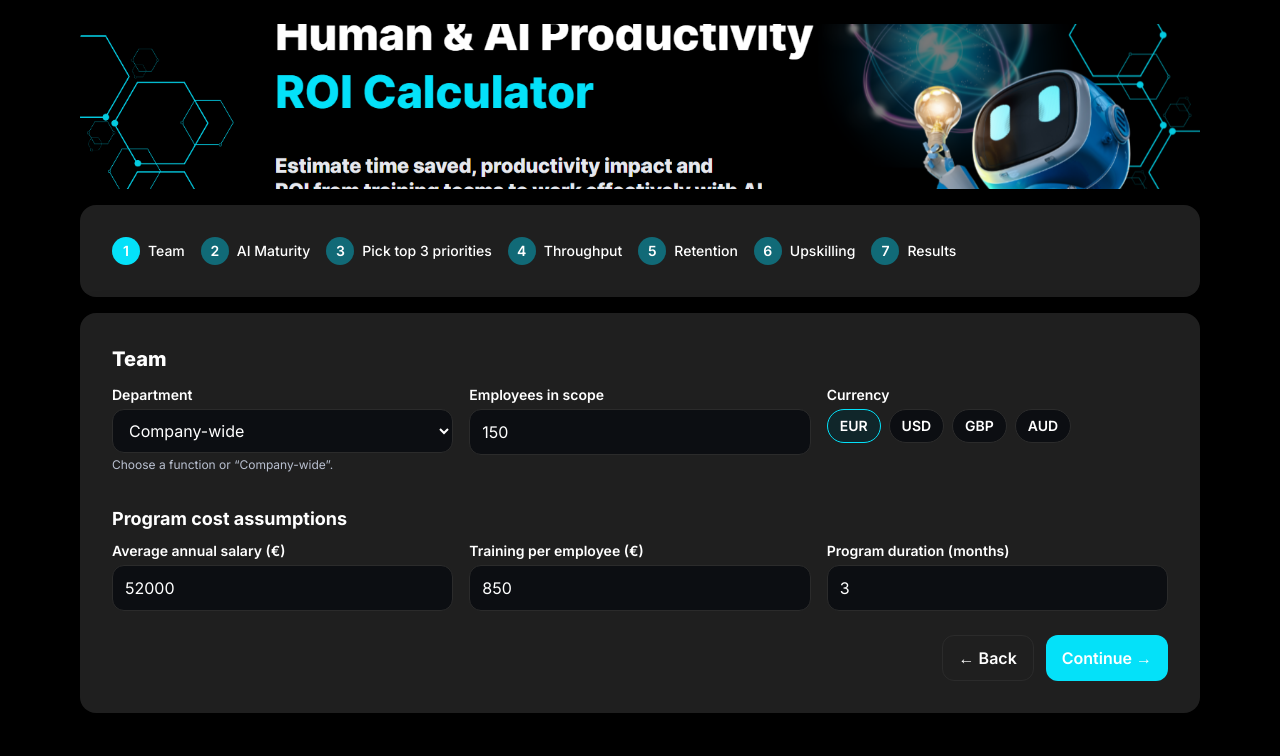
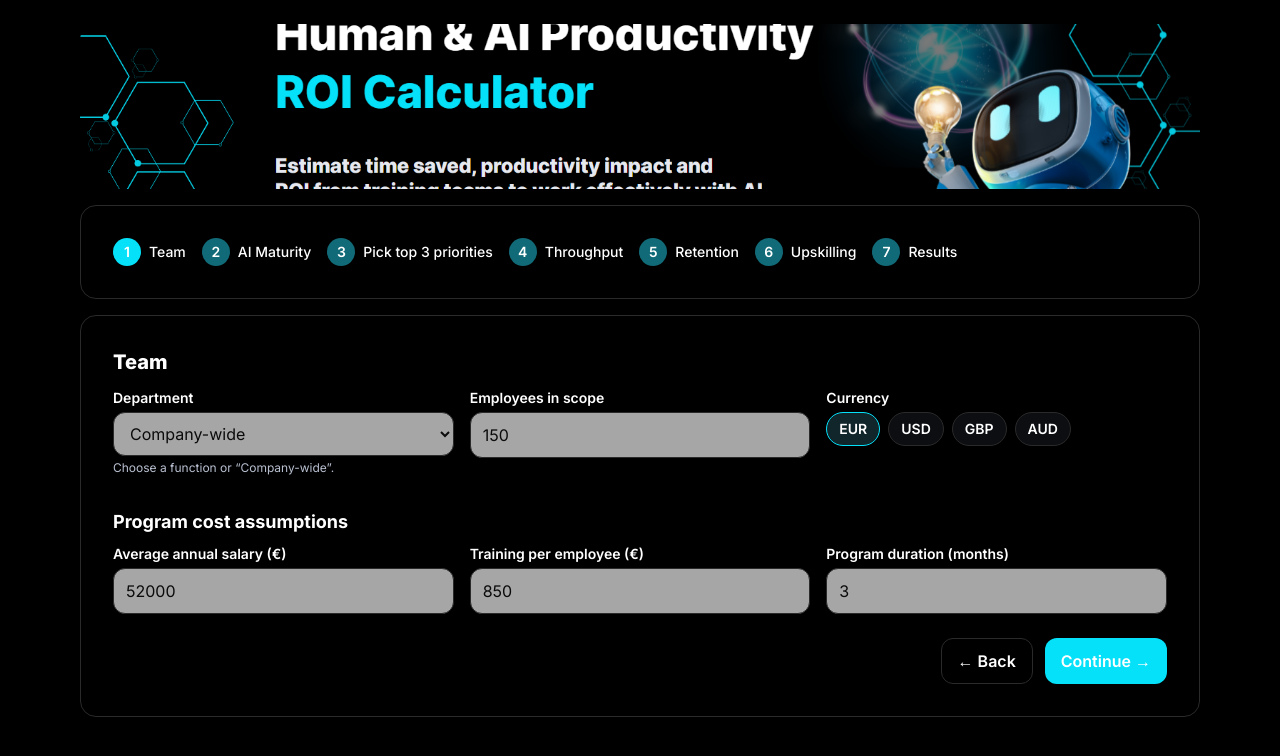
Before and after one commit to powerstephen/Managers-AI-Training-ROI, a Next.js app: page / in a window 1280 px wide. Shown: the top 756 px of the page. Built offline with nearby package versions, Linux system fonts and the light colour scheme.

Commit message:
Update globals.css

```diff
--- a/app/globals.css
+++ b/app/globals.css
@@ -2,24 +2,25 @@
 @tailwind components;
 @tailwind utilities;
 
-/* ── Dark theme tokens (higher contrast) ── */
+/* ── Dark theme tokens ── */
 :root{
-  --bg-page:#000000;      /* page black */
-  --bg-panel:#1f1f1f;     /* medium grey (replaces #191919) */
-  --bg-card:#121212;      /* inner card */
+  --bg-page:#000000;      /* page background */
+  --bg-panel:#000000;     /* big boxes: pure black */
+  --bg-card:#0e0e0e;      /* inner cards */
   --bg-chip:#04E1F9;      /* vivid azure */
-  --bg-chip-muted:#116a77;
   --text:#ffffff;
+  --text-dark:#0b0b0b;    /* for light inputs */
   --text-dim:#b9c0d0;
-  --border:#2b2b2b;
+  --border:#2a2a2a;
   --border-strong:#3a3f47;
   --focus:#04E1F9;
+  --input-light:#a6a6a6;  /* small inputs background */
 }
 
 @layer utilities{ .shadow-soft{ box-shadow:0 10px 30px rgba(0,0,0,.35);} }
 
 @layer components{
-  .panel{@apply rounded-2xl p-6 md:p-8 shadow-soft; background:var(--bg-panel);}
+  .panel{@apply rounded-2xl p-6 md:p-8 shadow-soft; background:var(--bg-panel); border:1px solid var(--border);}
   .card{@apply rounded-2xl p-4; background:var(--bg-card); border:1px solid var(--border);}
   .kpi{@apply rounded-2xl p-4; background:var(--bg-card); border:1px solid var(--border);}
 
@@ -28,35 +29,33 @@
   .hint{@apply text-xs mt-1; color:var(--text-dim);}
   .muted{ color:var(--text-dim); }
 
+  /* small inputs */
   .inp{
-    @apply w-full rounded-xl px-3 py-2.5 outline-none;
-    background:#0c0e12;border:1px solid var(--border);color:var(--text);
+    @apply w-full rounded-xl px-3 py-2.5 outline-none placeholder:opacity-80;
+    background:var(--input-light); color:var(--text-dark); border:1px solid var(--border);
   }
   .inp:focus{ box-shadow:0 0 0 3px rgba(4,225,249,.35); border-color:var(--focus); }
 
   .btn{@apply inline-flex items-center justify-center rounded-xl px-4 py-2.5 font-semibold; background:var(--bg-chip); color:white;}
   .btn:hover{ filter:brightness(1.05);}
   .btn-ghost{@apply inline-flex items-center justify-center rounded-xl px-4 py-2.5 font-semibold border; background:transparent; color:var(--text); border-color:var(--border);}
-  .btn-subtle{@apply inline-flex items-center justify-center rounded-xl px-4 py-2.5 font-semibold; background:#22252c; color:var(--text);}
 
   .pill{@apply rounded-full px-3 py-1.5 text-sm font-semibold border; border-color:var(--border); color:var(--text); background:#0c0e12;}
   .pill--active{ background:#10262a; border-color:var(--focus); }
 
   .step-chip{@apply w-7 h-7 rounded-full flex items-center justify-center text-white text-sm font-semibold;}
   .step-chip--on{ background:var(--bg-chip);}
-  .step-chip--off{ background:var(--bg-chip-muted);}
+  .step-chip--off{ background:#116a77;}
   .step-label{@apply text-sm font-medium; color:var(--text);}
 
   .priority{@apply text-left rounded-2xl p-4 border; background:var(--bg-card); border-color:var(--border);}
   .priority--active{ border-color:var(--focus); box-shadow:0 0 0 3px rgba(4,225,249,.25) inset;}
-  .tag{@apply text-[11px] font-semibold rounded-full px-2 py-0.5; background:var(--bg-chip); color:white;}
-  .tag--ghost{ background:#22252c; color:var(--text);}
 
   .kpi__label{@apply text-xs font-semibold; color:var(--text-dim);}
   .kpi__value{@apply text-2xl font-extrabold mt-1; color:var(--text);}
 }
 
-/* Slim range slider themed to azure */
+/* Slim azure slider */
 input[type="range"].range-slim{
   -webkit-appearance:none;width:100%;height:10px;background:#2a2f36;border-radius:9999px;outline:none;
 }
@@ -67,4 +66,8 @@ input[type="range"].range-slim::-moz-range-thumb{
   width:22px;height:22px;border-radius:9999px;background:var(--bg-chip);border:3px solid #fff;box-shadow:0 2px 8px rgba(4,225,249,.4);cursor:pointer;
 }
 
+/* hero */
+.hero-img{ width:100%; height:auto; object-fit:contain; border-radius:16px; }
+
+/* page */
 html,body{ background:var(--bg-page); color:var(--text);}
```
